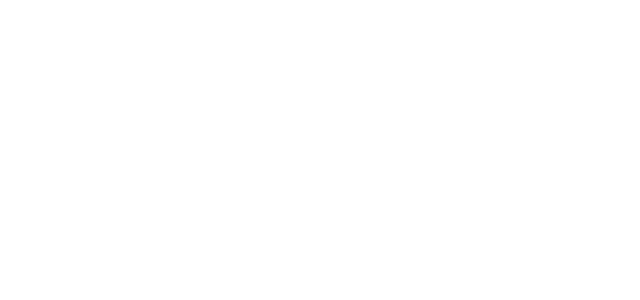
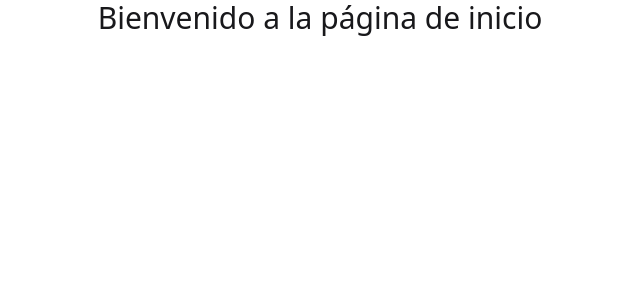
Before and after one commit to mazax28/bookmark-manager, a React (Vite) app: page /home in a window 1280 px wide. Shown: the top 300 px of the page, without its empty margins (320-960 px from the left). Built offline with nearby package versions, Linux system fonts and the light colour scheme.

Commit message:
feat: implement routing for authentication and verification pages

```diff
--- a/src/App.jsx
+++ b/src/App.jsx
@@ -1,9 +1,22 @@
+import AuthPage from "./pages/AuthPage"
+import HomePage from "./pages/HomePage"
+import VerificationPage from "./pages/VerificationPage"
+import { Toaster } from "react-hot-toast"
+import { ReactQueryDevtools } from '@tanstack/react-query-devtools'
+import { Routes, Route } from "react-router-dom"
+
 
 function App() {
 
   return (
     <div className="min-h screen">
+      <Routes>
+        <Route path="/auth" element={<AuthPage />} />
+        <Route path="/home" element={<HomePage />} />
+        <Route path="/verify-email" element={<VerificationPage />} />
 
+        </Routes>
+      <Toaster/>
     </div>
   )
 }
```
